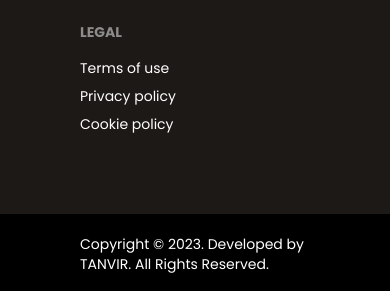
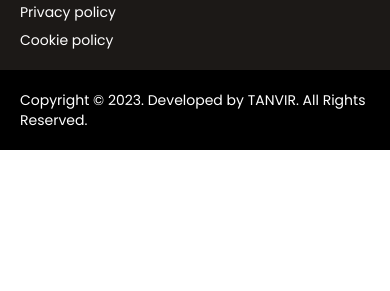
Before and after one commit to tanvirulislam149/bike-parts-client, a React (Create React App) app: page / in a window 390 px wide. Shown: the part 1178-1469 px from the top of the page. After the commit the page ends 1328 px from the top, so only its background shows below. Built offline with nearby package versions, Linux system fonts and the light colour scheme; no server answers.

Commit message:
responsive issue

```diff
--- a/src/Pages/Home/Footer/Footer.js
+++ b/src/Pages/Home/Footer/Footer.js
@@ -9,7 +9,7 @@ const Footer = () => {
   const date = new Date().getFullYear();
   return (
     <footer>
-      <div class="footer p-20 bg-stone-900 text-white text-white-content">
+      <div class="footer md:p-20 p-5 bg-stone-900 text-white text-white-content">
         <div>
           <div className='text-2xl flex orange-color font-bold rajdhani-font'>
             <img className='w-24' src={logo} alt="" />
@@ -46,7 +46,7 @@ const Footer = () => {
           <a class="link link-hover">Cookie policy</a>
         </div>
       </div>
-      <p className='py-5 px-20 text-sm bg-black text-white'>Copyright © {date}. Developed by TANVIR. All Rights Reserved.</p>
+      <p className='py-5 md:px-20 px-5 text-sm bg-black text-white'>Copyright © {date}. Developed by TANVIR. All Rights Reserved.</p>
     </footer>
   );
 };
--- a/src/Pages/Purchase/Purchase.css
+++ b/src/Pages/Purchase/Purchase.css
@@ -19,3 +19,12 @@
   border-radius: 50%;
   margin-right: 10px;
 }
+.image {
+  width: 450px !important;
+}
+
+@media only screen and (max-width: 576px) {
+  .image {
+    width: 100% !important;
+  }
+}
--- a/src/Pages/Purchase/Purchase.js
+++ b/src/Pages/Purchase/Purchase.js
@@ -138,7 +138,7 @@ const Purchase = () => {
       <div className='md:p-14 py-14'>
         <div className='md:flex bg-white py-10 justify-center'>
           <div>
-            <Magnifier className='md:w-96 border-0 mx-auto' src={part.picture} width={450} mgShape="square" mgWidth={250} mgHeight={250} />
+            <Magnifier className='image border-0 mx-auto' src={part.picture} mgShape="square" mgWidth={250} mgHeight={250} />
           </div>
           <div className='md:w-2/4 md:px-10 px-5'>
             <p className='text-4xl my-2 font-bold rajdhani-font orange-color'>{part?.name?.toUpperCase()}</p>
```
